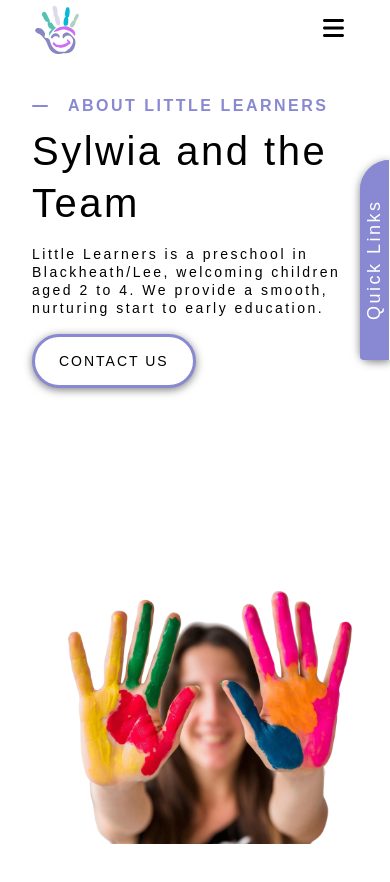
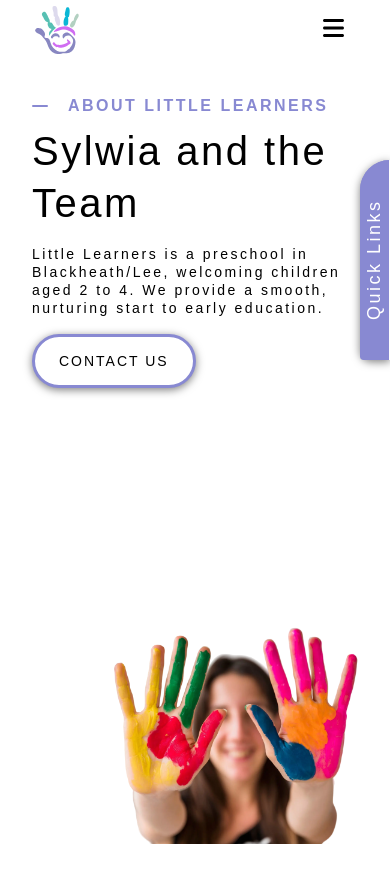
Before and after one commit to curveservices/little-learners, a React (Vite) app: page /about-us in a window 390 px wide. Shown: the top 882 px of the page. Built offline with nearby package versions, Linux system fonts and the light colour scheme.

Commit message:
mobile image width reduced for better visuals

```diff
--- a/src/pages/about/index.scss
+++ b/src/pages/about/index.scss
@@ -45,7 +45,8 @@
   .about-page {
     .hero {
       .about-image {
-        width: 350px;
+        z-index: -1;
+        width: 300px;
       }
     }
     .fith-section,
--- a/src/pages/gallery/index.scss
+++ b/src/pages/gallery/index.scss
@@ -22,7 +22,7 @@
         .hero {
             .gallery-hero-image {
                 right: 0rem;
-                bottom: 0;
+                z-index: -1;
                 width: 300px;
             }
         }
--- a/src/pages/learning/index.scss
+++ b/src/pages/learning/index.scss
@@ -90,6 +90,7 @@
             .learning-hero-image {
                 right: 0rem;
                 width: 400px;
+                z-index: -1;
             }
         }
         .third-section {
```
